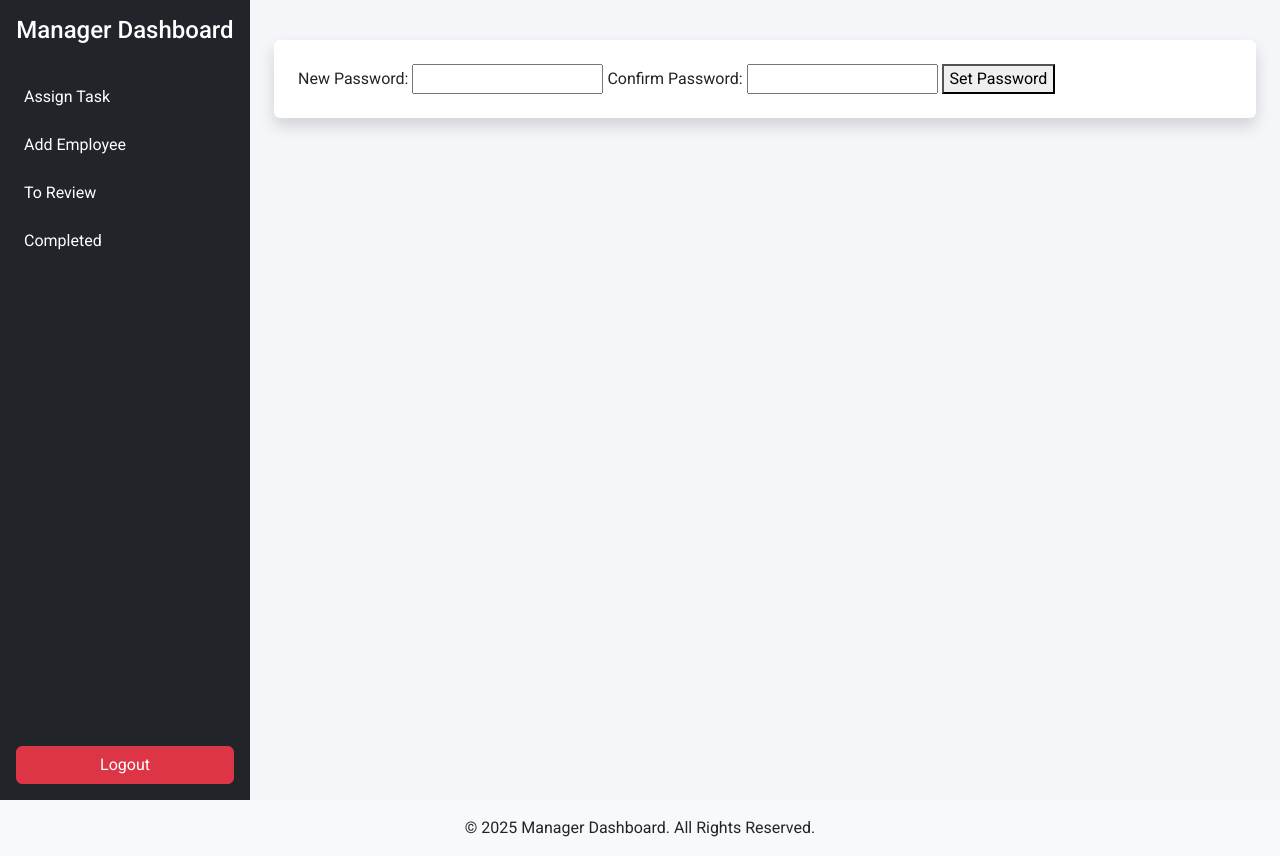
After one commit to hehenischal/Task-Management-System, a Django app: page /set_password/ in a window 1280 px wide. The commit adds this page. Run offline with Django 5.2, Linux system fonts and the light colour scheme; the visitor is signed in with stand-in values (Sample User, id 1).

Commit message:
(fix):login_view and set_password

```diff
--- a/task/forms.py
+++ b/task/forms.py
@@ -60,6 +60,18 @@ class AddEmployeeForm(forms.ModelForm):
 
     def __init__(self, *args, **kwargs):
         super().__init__(*args, **kwargs)
+        self.fields['is_employee'].required = True
+        self.fields['is_manager'].required = False
+
+    def clean(self):
+        cleaned_data = super().clean()
+        is_employee = cleaned_data.get('is_employee')
+        is_manager = cleaned_data.get('is_manager')
+
+        # Ensure a user can't be both employee and manager at the same time
+        if is_employee and is_manager:
+            raise forms.ValidationError("A user cannot be both employee and manager.")
+        return cleaned_data
 
 
 
--- a/task/urls.py
+++ b/task/urls.py
@@ -2,13 +2,14 @@ from django.urls import path
 from .views import *
 
 urlpatterns = [
-    path('home', index,name='home'),
-    path('my_task',my_task,name='my_task'),
+    path('home/', index,name='home'),
+    path('my_task/',my_task,name='my_task'),
     path('manager_home/', manager_index, name='manager_home'),
     path('assign_task/', assign_task, name='assign_task' ),
     path('add_employee/', add_employee, name='add_employee' ),
     path('login_view/' ,login_view, name="login_view"),
     path('logout_view/', logout_view, name="logout_view"),
+    path('set_password/', set_password, name='set_password'),
     path('submit_task/', submit_task_file, name='uploadfile'),
     path('profile/', view_profile, name='view_profile')
 
--- a/task/views.py
+++ b/task/views.py
@@ -2,11 +2,12 @@ from django.shortcuts import render,redirect
 from django.http import HttpResponse
 from .models import Employee,CustomUser,Task,File
 from .forms import TaskForm,AddEmployeeForm,Fileform,EmployeeForm
-from django.contrib.auth import authenticate, login,logout
+from django.contrib.auth import authenticate, login,logout,get_user_model
 from django.contrib.auth.forms import AuthenticationForm,UserCreationForm,SetPasswordForm
 from django.contrib.auth.decorators import login_required
 from django.contrib.auth.models import User
 from django.contrib import messages
+from django.contrib.auth.hashers import check_password
 
 
 
@@ -33,60 +34,62 @@ def add_employee(request):
     if request.method == 'POST':
         form = AddEmployeeForm(request.POST)
         if form.is_valid():
-            form.save()
-            return redirect('manager_home')
+           user =  form.save()
+           user.set_password('defaultpassword')
+           user.save()
+           messages.success(request, "Employee added successfully!")
+           return redirect('manager_home')
+
+        else:
+            messages.error(request, "There was an error with the form. Please try again.")
     else:
         form = AddEmployeeForm()
 
     return render(request, 'add_employee.html', {'form': AddEmployeeForm})
 
+def login_view(request):
+    if request.method == "POST":
+        username = request.POST.get("username")
+        password = request.POST.get("password")
 
-def login_view(request):
-    if request.user.is_authenticated:
-        return redirect('manager_home')  # Redirect if already logged in
+        if not username or not password:
+            messages.error(request, "Both fields are required!")
+            return render(request, "login.html")
 
-    if request.method == 'POST':
-        form = AuthenticationForm(request, data=request.POST)
+        user = authenticate(request, username=username, password=password)
 
-        if form.is_valid():
-            username = form.cleaned_data.get('username')
-            password = form.cleaned_data.get('password')
+        if user is not None:
+            login(request, user)
 
-            try:
-                user = CustomUser.objects.get(username=username)
+            # Check if the employee is using the default password
+            if check_password(password, user.password):
+                return redirect("set_password")  # Redirect to password change page
 
-                if user.password:  # User has a password set
-                    # Authenticate and log in
-                    user = authenticate(request, username=username, password=password)
-                    if user is not None:
-                        login(request, user)
-                        messages.success(request, "Login successful!")
-                        return redirect('manager_home')
-                else:
-                    # If no password set, show password form
-                    if 'set_password' in request.POST:
-                        password_form = SetPasswordForm(user, data=request.POST)
-                        if password_form.is_valid():
-                            password_form.save()
-                            login(request, user)
-                            messages.success(request, "Password set successfully!")
-                            return redirect('manager_home')
-                        else:
-                            messages.error(request, "There was an issue with setting the password.")
-                            return render(request, 'login.html', {'form': form, 'password_form': password_form})
+            if user.is_staff:
+                return redirect("manager_home")  # Redirect managers to dashboard
+            else:
+                return redirect("home")  # Redirect employees to home
 
-                    # Redirect to set password if no password exists
-                    password_form = SetPasswordForm(user)
-                    return render(request, 'login.html', {'form': form, 'password_form': password_form})
+        else:
+            messages.error(request, "Invalid username or password!")
 
-            except User.DoesNotExist:
-                messages.error(request, "Invalid username or password.")
-                return render(request, 'login.html', {'form': form})
+    return render(request, "login.html")
 
-    else:
-        form = AuthenticationForm()
+@login_required
+def set_password(request):
+    if request.method == "POST":
+        new_password = request.POST.get("new_password")
+        confirm_password = request.POST.get("confirm_password")
 
-    return render(request, 'login.html', {'form': form})
+        if new_password == confirm_password:
+            request.user.set_password(new_password)
+            request.user.save()
+            messages.success(request, "Password updated successfully! Please log in again.")
+            return redirect("login_view")  # Redirect to login
+
+    return render(request, "set_password.html")
+
+
 
 
 def logout_view(request):
--- a/templates/employeebase.html
+++ b/templates/employeebase.html
@@ -23,7 +23,7 @@
                 <a href="/profile" class="text-white p-2 mb-2 rounded-3" style="text-decoration: none;">Profile</a>
             </div>
 
-            <form method="POST" action="/" class="mt-auto">
+            <form method="POST" action="{% url 'logout_view' %}" class="mt-auto">
                 {% csrf_token %}
                 <button type="submit" class="btn btn-danger w-100 mt-3">Logout</button>
             </form>
--- /dev/null
+++ b/templates/set_password.html
@@ -0,0 +1,16 @@
+{% extends "manager_base.html" %}
+{% block content %}
+
+<form method="POST">
+    {% csrf_token %}
+    <label>New Password:</label>
+    <input type="password" name="new_password" required>
+    <label>Confirm Password:</label>
+    <input type="password" name="confirm_password" required>
+    <button type="submit">Set Password</button>
+</form>
+
+{% for message in messages %}
+    <p>{{ message }}</p>
+{% endfor %}
+{% endblock content %}
```
Also changed, not shown: templates/login.html (+10 -5 lines).
